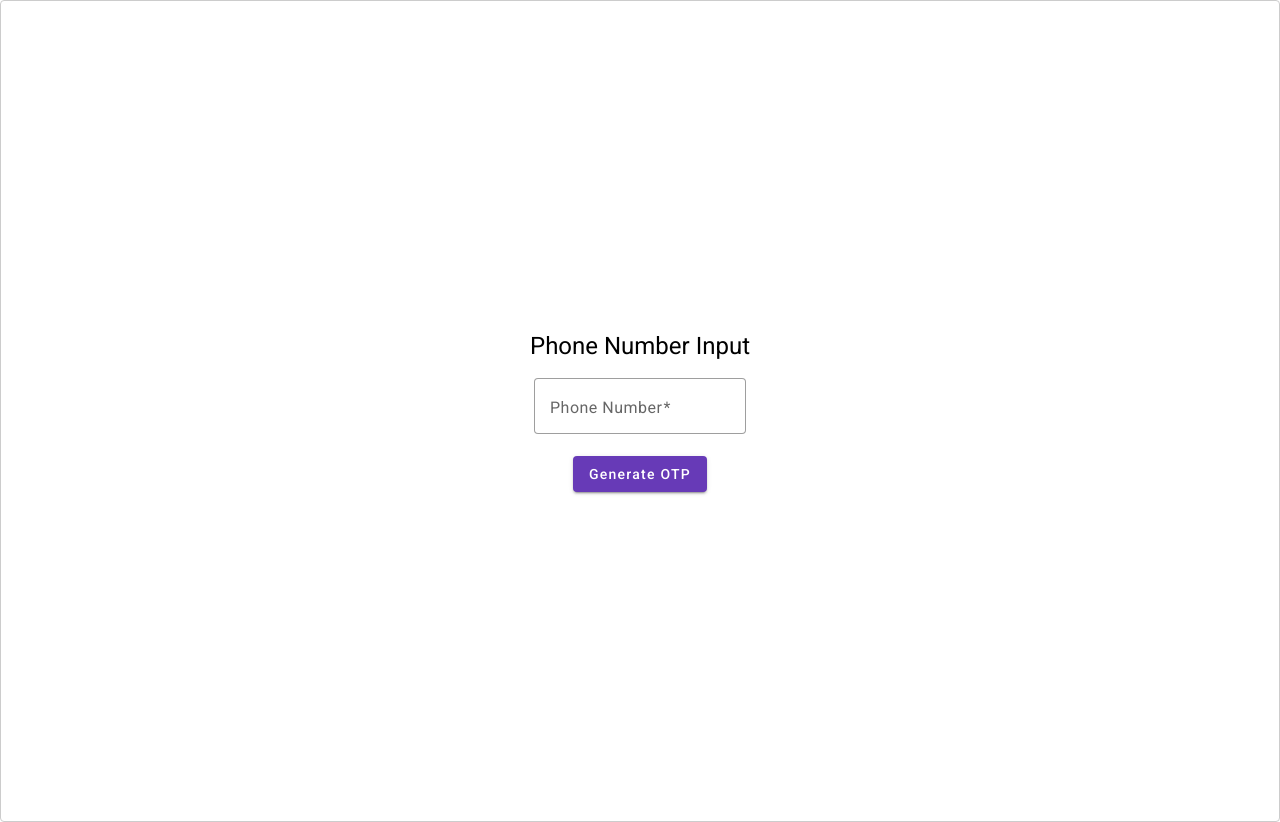
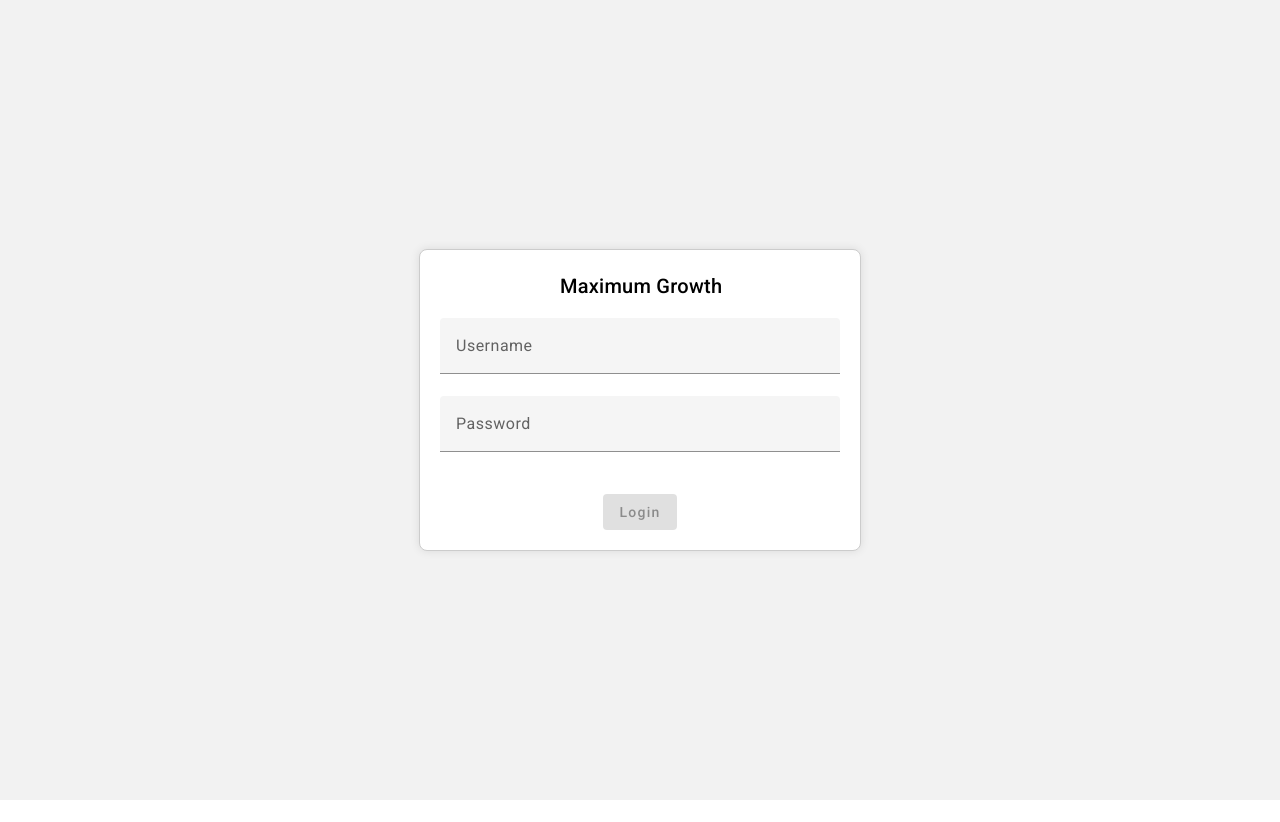
Before and after one commit to GopinathAP55/MaximumGrowthUI, an Angular app: page /login in a window 1280 px wide. After the commit the page ends 800 px from the top, so only its background shows below. Built offline with nearby package versions, Linux system fonts and the light colour scheme.

Commit message:
dashboard changes

```diff
--- a/src/app/app.component.html
+++ b/src/app/app.component.html
@@ -1,5 +1,22 @@
-<app-login></app-login>
-<!-- <nav>
-  <a routerLink="/signup">Login</a>
-</nav>
-<router-outlet></router-outlet> -->
+
+
+
+<!-- <p *ngIf='!signalService.isLogin()'>
+  <mat-toolbar>
+    <span>Maximum Growth</span>
+
+
+      <button  mat-raised-button color="primary" style="margin-right: 10px;margin-left: 75%;" (click)="login()">
+        Login
+      </button>
+      <button  mat-raised-button color="primary" (click)="signUp()">
+        Sign Up
+      </button>
+
+  </mat-toolbar>
+</p> -->
+
+
+
+
+<router-outlet></router-outlet>
--- a/src/app/app.component.ts
+++ b/src/app/app.component.ts
@@ -1,4 +1,6 @@
-import { Component, OnInit } from '@angular/core';
+import { Component, effect, OnInit } from '@angular/core';
+import { Router } from '@angular/router';
+import { SignalService } from './services/signal.service';
 
 
 @Component({
@@ -7,11 +9,32 @@ import { Component, OnInit } from '@angular/core';
   styleUrls: ['./app.component.css']
 })
 export class AppComponent implements OnInit{
+  onClickLogin =false
+  constructor(private router : Router,public signalService :SignalService ){
+
+
+    effect(() => {
+      console.log(`The changes is: ${this.signalService.isLogin()})`);
+    });
+  }
   ngOnInit(): void {
     console.log('app')
+
+
   }
 
   title = 'MG-UI';
 
+  login(){
+    this.onClickLogin = true
+    this.router.navigateByUrl('/login')
+
+  }
+
+  signUp(){
+    this.router.navigateByUrl('/signup')
+
+  }
+
 
 }
--- a/src/app/app.module.ts
+++ b/src/app/app.module.ts
@@ -28,7 +28,7 @@
 // })
 // export class AppModule { }
  import { AppComponent } from './app.component';
-
+ import { AppRoutingModule } from './app-routing.module'
 
 import { NgModule } from '@angular/core';
 import { BrowserModule } from '@angular/platform-browser';
@@ -41,14 +41,19 @@ import { MatButtonModule } from '@angular/material/button';
 import { MatCardModule } from '@angular/material/card';
 import { MatSlideToggleModule } from '@angular/material/slide-toggle';
 import { ActivatedRoute, RouterModule } from '@angular/router';
-
-
+import { MatToolbarModule } from '@angular/material/toolbar';
+import { MatMenuModule } from '@angular/material/menu'
+import { MatIconModule } from '@angular/material/icon';
 import { MatTableModule } from '@angular/material/table';
 import { MatSortModule } from '@angular/material/sort';
 import { MatPaginatorModule } from '@angular/material/paginator';
 import { TableComponent } from '../app/components/table/table.component';
 import { LoginComponent } from './components/login/login.component';
 import { DashboardComponent } from './components/dashboard/dashboard.component'
+
+import { MatSidenavModule } from '@angular/material/sidenav';
+import { MatListModule } from '@angular/material/list';
+
 @NgModule({
   declarations: [
          AppComponent,
@@ -58,6 +63,12 @@ import { DashboardComponent } from './components/dashboard/dashboard.component'
 
        ],
   imports: [
+    MatListModule,
+    MatSidenavModule,
+    MatMenuModule ,
+    MatToolbarModule,
+    AppRoutingModule,
+    MatIconModule,
     MatTableModule,
     MatSortModule,
     MatPaginatorModule,
--- a/src/app/components/dashboard/dashboard.component.html
+++ b/src/app/components/dashboard/dashboard.component.html
@@ -1 +1,20 @@
-<p>dashboard works!</p>
+<p>
+    <mat-toolbar>
+        <button  mat-icon-button [matMenuTriggerFor]="menu">
+          <mat-icon>more_vert</mat-icon>
+        </button>
+
+        <mat-menu #menu="matMenu">
+          <button mat-menu-item (click)="menuItemClicked('Item 1')">Item 1</button>
+          <button mat-menu-item (click)="menuItemClicked('Item 2')">Item 2</button>
+
+        </mat-menu>
+      <span>Maximum Growth</span>
+      <div style="margin-left:70%;">
+        <button style="margin-top: -17px;" mat-raised-button color="primary" (click)="openBrokerPage=true">Broker Login</button>
+        <button (click)='logOut()' style=" margin-left:10%;" mat-icon-button>
+            <mat-icon>logout</mat-icon>
+        </button>
+    </div>
+    </mat-toolbar>
+</p>
--- a/src/app/components/dashboard/dashboard.component.ts
+++ b/src/app/components/dashboard/dashboard.component.ts
@@ -1,4 +1,6 @@
 import { Component } from '@angular/core';
+import { Router } from '@angular/router';
+import { SignalService } from 'src/app/services/signal.service';
 
 @Component({
   selector: 'app-dashboard',
@@ -6,5 +8,34 @@ import { Component } from '@angular/core';
   styleUrls: ['./dashboard.component.css']
 })
 export class DashboardComponent {
+  openBrokerPage =false
+
+  constructor(public signalService : SignalService,private route : Router){
+
+  }
+
+  menuItemClicked(item: string) {
+    // Implement logic for the clicked item
+    console.log('Clicked:', item);
+    // Add your logic here, such as navigating to a route, performing an action, etc.
+  }
+
+  menuItemClickedSideNav(item: string) {
+    // Implement logic for the clicked item
+    console.log('Clicked:', item);
+    // Add your logic here, such as navigating to a route, performing an action, etc.
+  }
+
+  // Function to toggle the side menu
+  toggleMenu() {
+    // Logic to toggle the side menu
+    // Implement this based on your requirements
+    // Example: You can use ViewChild to toggle the sidenav
+  }
+
+  logOut(){
+    this.signalService.isLogin.set(false)
+    this.route.navigateByUrl('/login')
+  }
 
 }
--- a/src/app/components/login/login.component.css
+++ b/src/app/components/login/login.component.css
@@ -1,18 +1,24 @@
-.container {
+.login-container {
   display: flex;
-    flex-direction: column;
   justify-content: center;
   align-items: center;
   height: 100vh;
+  background-color: #f2f2f2; /* Light grey background */
 }
 
-  .title {
-    margin-bottom: 1rem;
+.login-form {
+  width: 400px;
+  padding: 20px;
+  border-radius: 8px;
+  border: 1px solid #ccc; /* Border */
+  background-color: #fff; /* White background */
+  box-shadow: 0px 0px 10px 0px rgba(0, 0, 0, 0.1); /* Box shadow */
 }
 
-  .input-container {
-    border: 1px solid #ccc;
-    padding: 10px;
-    border-radius: 4px;
-    justify-content: center;
+.login-button {
+  margin-top: 20px;
+  text-align: center;
 }
+mat-form-field {
+  width: 100%;
+}
--- a/src/app/components/login/login.component.html
+++ b/src/app/components/login/login.component.html
@@ -1,33 +1,33 @@
-<div class="input-container">
+<div class="login-container">
+  <form class="login-form" #loginForm="ngForm">
+    <h2 style="margin-left: 30%;">Maximum Growth</h2>
+    <mat-form-field>
+      <input matInput placeholder="Username" name="username" ngModel required>
+    </mat-form-field>
 
-    <div class="container ">
-        <h1 class="title">Phone Number Input</h1>
-        <mat-form-field appearance="outline">
-          <mat-label>Phone Number</mat-label>
-          <input matInput [formControl]="phoneNumberFormControl" type="tel">
-          <mat-error *ngIf="phoneNumberFormControl.hasError('required')">
-            Phone number is required
-          </mat-error>
-          <mat-error *ngIf="phoneNumberFormControl.hasError('pattern')">
-            Phone number should be 10 digits
-          </mat-error>
-        </mat-form-field>
-        <mat-form-field *ngIf="otpSent" appearance="outline">
-            <mat-label>Enter OTP</mat-label>
-            <input matInput [formControl]="otpFormControl" type="tel">
-            <mat-error *ngIf="otpFormControl.hasError('required')">
-              OTP is required
-            </mat-error>
-            <mat-error *ngIf="otpFormControl.hasError('pattern')">
-              OTP should be 6 digits
-            </mat-error>
-          </mat-form-field>
+    <mat-form-field>
+      <input matInput type="password" placeholder="Password" name="password" ngModel required>
+    </mat-form-field>
 
-        <button *ngIf="!otpSent" mat-raised-button color="primary" (click)="submit()">
-          Generate OTP
-        </button>
-        <button *ngIf="otpSent" mat-raised-button color="primary" (click)="submit()">
-            Verify OTP
-          </button>
-      </div>
+    <div *ngIf="loginForm.value.password">
+      <mat-form-field>
+        <input matInput inputmode="numeric" maxlength="10" placeholder="Phone Number" name="phoneNumber" ngModel required>
+        <button  *ngIf='loginForm.value.phoneNumber.length ==10' mat-button matSuffix (click)="generateOTP()">Generate OTP</button>
+      </mat-form-field>
+    </div>
+
+    <div *ngIf="otpGenerated && (loginForm.value.password !='' || loginForm.value.username !='' || loginForm.value.phoneNumber !='' )">
+      <mat-form-field>
+        <input matInput placeholder="Enter OTP" name="otp" ngModel required>
+      </mat-form-field>
+    </div>
+
+    <div class="login-button">
+      <button mat-raised-button color="primary" (click)="login()" [disabled]="!loginForm.controls['otp']?.valid">Login</button>
+    </div>
+  </form>
 </div>
+
+
+
+<router-outlet></router-outlet>
--- a/src/app/components/login/login.component.ts
+++ b/src/app/components/login/login.component.ts
@@ -1,6 +1,7 @@
 import { Component } from '@angular/core';
 import { FormControl, Validators } from '@angular/forms';
 import { Router } from '@angular/router';
+import { SignalService } from 'src/app/services/signal.service';
 import { ApiServiceService } from '../../services/api-service.service'
 
 
@@ -14,45 +15,17 @@ export class LoginComponent {
 
   otpSent  = false;
 
-  constructor(private apiService : ApiServiceService, private router : Router){}
+  constructor(private apiService : ApiServiceService, private router : Router,private signalService : SignalService){}
 
-  phoneNumberFormControl = new FormControl('', [
-    Validators.required,
-    Validators.pattern('^[0-9]{10}$'), // Adjust the pattern as per your phone number format
-  ]);
+  otpGenerated: boolean = false;
 
-  otpFormControl = new FormControl('', [
-    Validators.required,
-    Validators.pattern('^[0-9]{6}$'), // Adjust the pattern as per your phone number format
-  ]);
-
-  submit(): void {
-    if (this.phoneNumberFormControl.valid && !this.otpSent) {
-
-      this.apiService.generateOTP(`+91${this.phoneNumberFormControl.value}`).subscribe(
-        (res:any)=>{
-          console.log((res))
-          this.otpSent = true
-        },
-        (error : any)=>{
-          console.log(error)
-
-        }
-      )
-      console.log('Phone number:', this.phoneNumberFormControl.value);
-    } else {
-      // Handle invalid form
-      this.apiService.verifyOtp(`${this.otpFormControl.value}`).subscribe(
-        (res:any)=>{
-          console.log((res))
-          this.router.navigateByUrl('dashboard')
-        },
-        (error : any)=>{
-          console.log(error)
-
-        }
-      )
-      console.log('otp:', this.otpFormControl.value);    }
+  generateOTP() {
+    // Logic to generate OTP and make the OTP input visible
+    this.otpGenerated = true;
   }
 
+  login() {
+    this.signalService.isLogin.set(true)
+    this.router.navigateByUrl('/dashboard')
+  }
 }
--- /dev/null
+++ b/src/app/services/signal.service.ts
@@ -0,0 +1,12 @@
+import { Injectable, signal } from '@angular/core';
+
+@Injectable({
+  providedIn: 'root'
+})
+export class SignalService {
+
+  public isLogin = signal(false)
+
+
+  constructor() { }
+}
```
Also changed, not shown: src/app/app-routing.module.ts (+7 -11 lines), src/app/services/api-service.service.ts (+5 -2 lines), 1 other file (tests, documents, lock files or other folders). Lines whose indentation alone changed are shown as unchanged.
